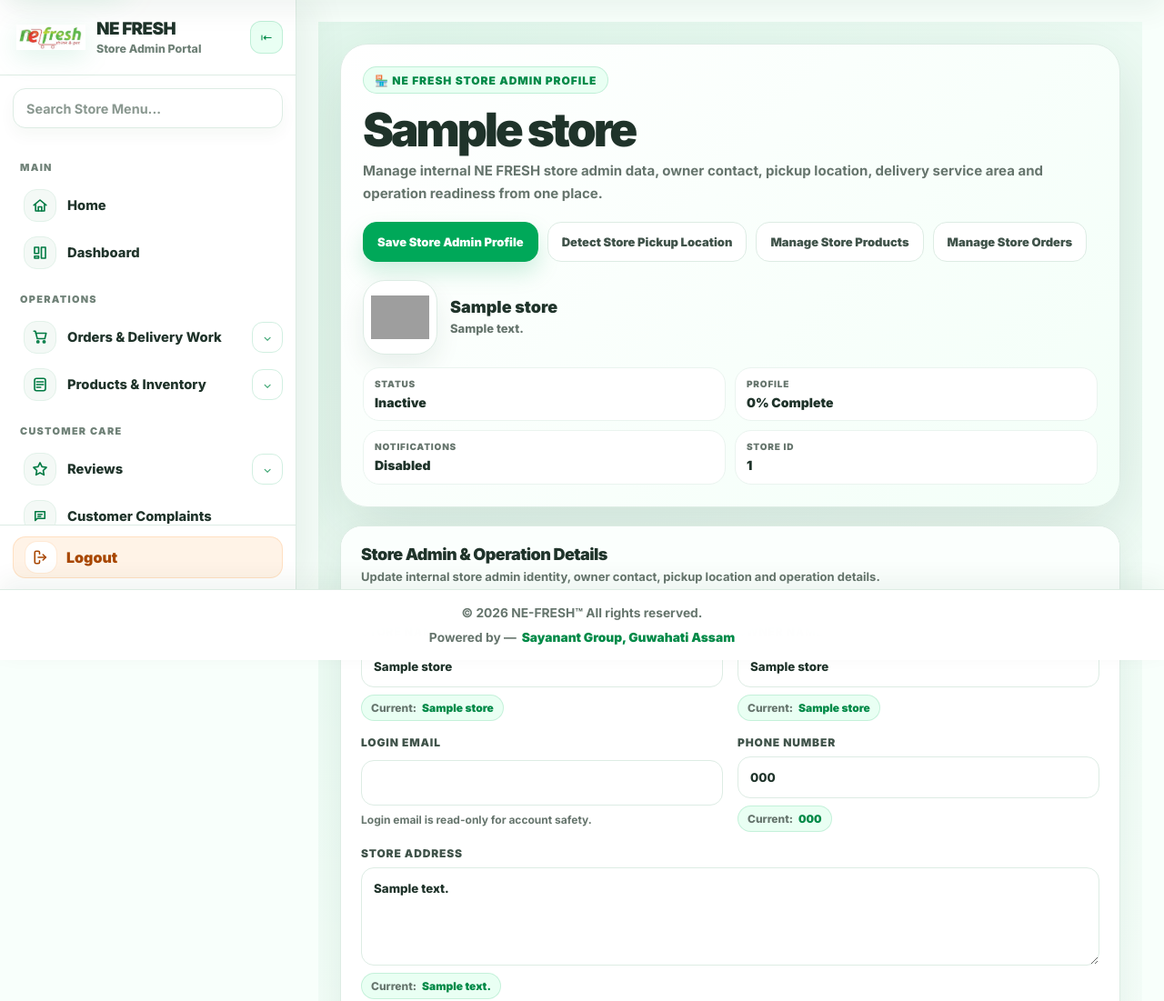
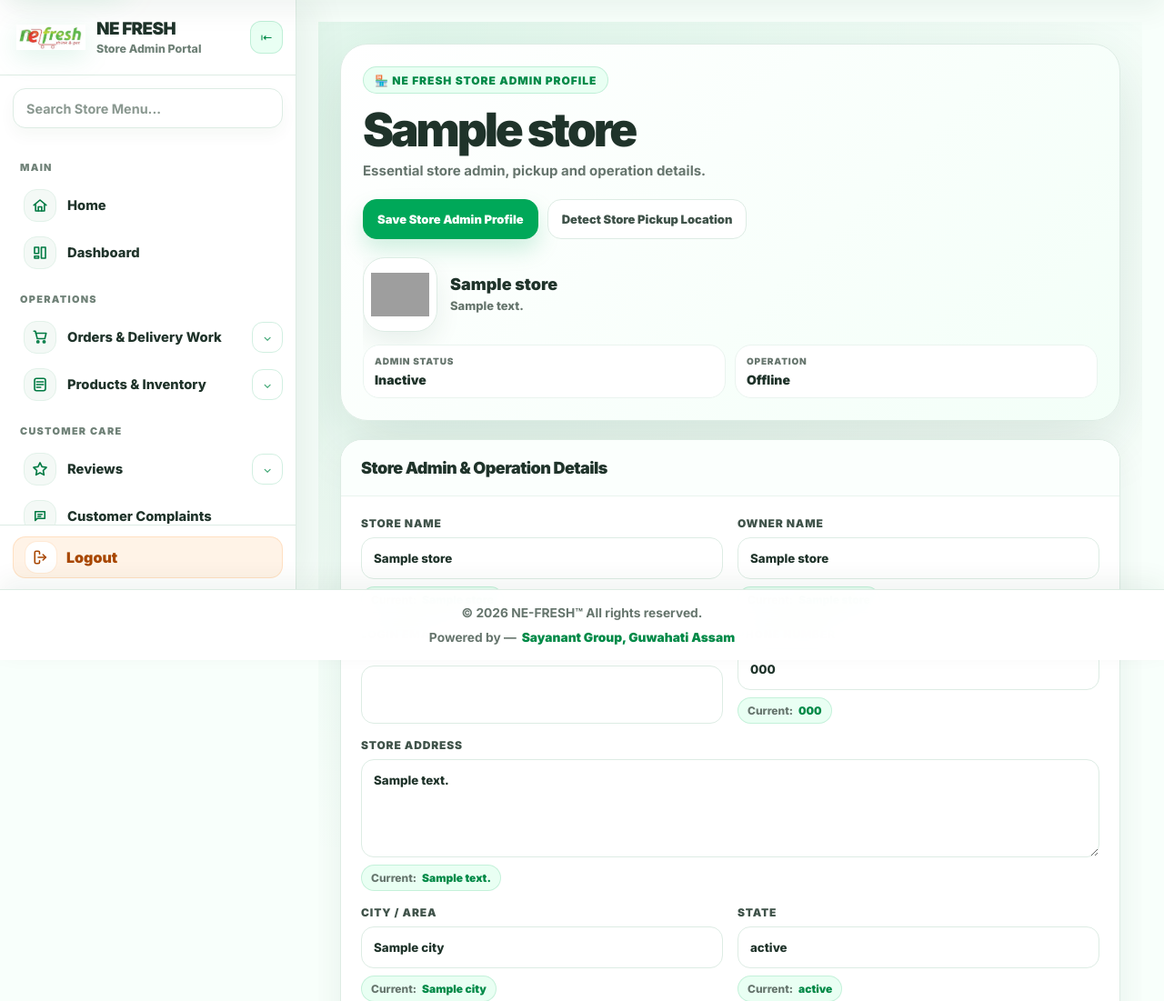
Before and after one commit to rahulbaruah098/NE-FRESH, a Flask app: template templates/store_profile.html in a window 1280 px wide. Shown: the part 74-1175 px from the top of the page at 91% size. Run offline with Flask 3, Linux system fonts and the light colour scheme; the template is opened without the code that fills it: most values are stand-ins (such as "Sample title", 1, 10 or a date in 2020); a database or web service that is not in the repository returns one stand-in record (values such as "Sample title"); grey boxes are pictures that could not be loaded.

Commit message:
updated store profile

```diff
--- a/templates/store_profile.html
+++ b/templates/store_profile.html
@@ -3,7 +3,7 @@
 
 {% block title %}Store Admin Profile | NE FRESH Store{% endblock %}
 {% block page_title %}Store Admin Profile{% endblock %}
-{% block page_subtitle %}Manage internal store account details, owner contact, pickup location, delivery area and operation settings.{% endblock %}
+{% block page_subtitle %}Manage only the essential store admin details, pickup location, delivery service area and operation settings.{% endblock %}
 
 {% block content %}
 
@@ -806,40 +806,417 @@
     }
 
     @media(max-width:1280px){.sp-hero,.sp-grid{grid-template-columns:1fr}}@media(max-width:760px){.sp-shell{padding:14px}.sp-hero{padding:18px;border-radius:22px}.sp-form-grid,.sp-status-grid{grid-template-columns:1fr}.sp-section-head{padding:16px}.sp-form,.sp-preview,.sp-completion{padding:16px}.sp-actions .sp-btn,.sp-form .sp-btn,.sp-confirm-actions button{width:100%}.sp-title{font-size:30px}}@media(max-width:430px){.sp-shell{padding:10px}.sp-hero{padding:15px}.sp-logo{width:70px;height:70px}.sp-preview-head{align-items:flex-start}}
+
+    /* ===== Clean essential profile layout + cross-device responsive fixes ===== */
+    .nf-store-profile-page{
+      max-width:100%;
+      overflow-x:hidden;
+      -webkit-text-size-adjust:100%;
+      text-size-adjust:100%;
+    }
+
+    .sp-shell{
+      width:100%;
+      max-width:1680px;
+      min-width:0;
+      padding:clamp(12px,2vw,24px);
+      padding-left:max(clamp(12px,2vw,24px), env(safe-area-inset-left, 0px));
+      padding-right:max(clamp(12px,2vw,24px), env(safe-area-inset-right, 0px));
+    }
+
+    .sp-stack,
+    .sp-card,
+    .sp-hero,
+    .sp-grid,
+    .sp-form,
+    .sp-form-grid,
+    .sp-field,
+    .sp-delivery-box,
+    .sp-delivery-map-card,
+    .sp-map-toolbar,
+    .sp-map-actions{
+      min-width:0;
+      max-width:100%;
+    }
+
+    .sp-grid{
+      grid-template-columns:1fr!important;
+    }
+
+    .sp-form-grid{
+      grid-template-columns:repeat(2,minmax(0,1fr));
+    }
+
+    .sp-hero{
+      grid-template-columns:minmax(0,1fr) minmax(280px,420px);
+      align-items:center;
+    }
+
+    .sp-actions{
+      min-width:0;
+    }
+
+    .sp-actions .sp-btn{
+      max-width:100%;
+      min-width:0;
+      white-space:normal;
+      text-align:center;
+    }
+
+    .sp-current{
+      width:fit-content;
+      max-width:100%;
+      overflow-wrap:anywhere;
+    }
+
+    .sp-current strong,
+    .sp-store-name,
+    .sp-store-sub,
+    .sp-info-row strong,
+    .sp-copy,
+    .sp-help{
+      overflow-wrap:anywhere;
+      word-break:break-word;
+    }
+
+    .sp-delivery-box{
+      grid-column:1/-1;
+    }
+
+    #storeDeliveryMap{
+      min-height:320px;
+      max-height:520px;
+    }
+
+    @media(max-width:1280px){
+      .sp-hero{
+        grid-template-columns:1fr;
+      }
+
+      .sp-grid{
+        grid-template-columns:1fr!important;
+      }
+    }
+
+    @media(max-width:900px){
+      .sp-form-grid{
+        grid-template-columns:1fr;
+      }
+
+      .sp-switch-grid{
+        grid-template-columns:1fr;
+      }
+
+      .sp-map-toolbar{
+        display:grid;
+        grid-template-columns:1fr;
+        align-items:start;
+      }
+
+      .sp-map-actions{
+        display:grid;
+        grid-template-columns:repeat(2,minmax(0,1fr));
+        width:100%;
+      }
+
+      .sp-map-btn{
+        width:100%;
+      }
+    }
+
+    @media(max-width:760px){
+      .sp-shell{
+        padding:12px;
+        padding-left:max(12px, env(safe-area-inset-left, 0px));
+        padding-right:max(12px, env(safe-area-inset-right, 0px));
+      }
+
+      .sp-stack{
+        gap:14px;
+      }
+
+      .sp-hero{
+        padding:16px;
+        border-radius:22px;
+        gap:16px;
+      }
+
+      .sp-title{
+        font-size:clamp(27px,9vw,36px);
+        letter-spacing:-.05em;
+      }
+
+      .sp-copy{
+        font-size:13.5px;
+        line-height:1.55;
+      }
+
+      .sp-actions{
+        display:grid;
+        grid-template-columns:1fr;
+        gap:9px;
+      }
+
+      .sp-logo-row{
+        align-items:flex-start;
+      }
+
+      .sp-logo{
+        width:64px;
+        height:64px;
+        min-width:64px;
+        border-radius:20px;
+      }
+
+      .sp-status-grid{
+        grid-template-columns:repeat(2,minmax(0,1fr));
+        gap:8px;
+      }
+
+      .sp-section-head,
+      .sp-form,
+      .sp-delivery-head,
+      .sp-delivery-body{
+        padding:15px;
+      }
+
+      .sp-delivery-box,
+      .sp-delivery-map-card{
+        border-radius:20px;
+      }
+
+      #storeDeliveryMap{
+        height:min(58vh,360px);
+        min-height:300px;
+      }
+
+      .sp-map-actions{
+        grid-template-columns:repeat(2,minmax(0,1fr));
+        gap:8px;
+      }
+
+      .sp-check-row{
+        display:grid;
+        grid-template-columns:repeat(2,minmax(0,1fr));
+        gap:8px;
+      }
+
+      .sp-check{
+        justify-content:flex-start;
+        width:100%;
+      }
+    }
+
+    @media(max-width:430px){
+      .sp-shell{
+        padding:10px;
+        padding-left:max(10px, env(safe-area-inset-left, 0px));
+        padding-right:max(10px, env(safe-area-inset-right, 0px));
+      }
+
+      .sp-hero{
+        padding:14px;
+        border-radius:20px;
+      }
+
+      .sp-kicker{
+        width:100%;
+        justify-content:center;
+        text-align:center;
+        white-space:normal;
+      }
+
+      .sp-logo-row{
+        display:grid;
+        grid-template-columns:60px minmax(0,1fr);
+        gap:12px;
+      }
+
+      .sp-logo{
+        width:60px;
+        height:60px;
+        min-width:60px;
+        border-radius:18px;
+      }
+
+      .sp-status-grid,
+      .sp-map-actions,
+      .sp-check-row{
+        grid-template-columns:1fr;
+      }
+
+      .sp-switch-card{
+        display:grid;
+        grid-template-columns:1fr auto;
+        align-items:start;
+        padding:13px;
+      }
+
+      .sp-section-title{
+        font-size:17px;
+      }
+
+      .sp-section-sub,
+      .sp-help{
+        font-size:12px;
+      }
+
+      #storeDeliveryMap{
+        height:min(54vh,330px);
+        min-height:280px;
+      }
+    }
+
+
+    /* ===== Final compact responsive fixes for app/mobile/tablet/desktop ===== */
+    .sp-hero > div,
+    .sp-hero > aside,
+    .sp-hero aside,
+    .sp-status-grid,
+    .sp-status-pill,
+    .sp-status-pill strong{
+      min-width:0;
+      max-width:100%;
+    }
+
+    .sp-hero aside{
+      overflow:hidden;
+    }
+
+    .sp-status-pill{
+      overflow:hidden;
+    }
+
+    .sp-status-pill strong{
+      display:block;
+      overflow-wrap:anywhere;
+      word-break:break-word;
+    }
+
+    .sp-section-sub,
+    .sp-delivery-sub,
+    .sp-map-toolbar-sub,
+    .sp-zone-help,
+    .sp-zone-counter small{
+      display:none!important;
+    }
+
+    .sp-check-row{
+      display:flex!important;
+      flex-wrap:wrap!important;
+      align-items:center!important;
+      gap:8px!important;
+    }
+
+    .sp-check{
+      width:auto!important;
+      min-width:70px;
+      min-height:34px;
+      flex:0 0 auto;
+      justify-content:flex-start;
+      gap:8px;
+      padding:7px 11px;
+      border-radius:999px;
+      line-height:1;
+      white-space:nowrap;
+    }
+
+    .sp-check input{
+      width:15px;
+      height:15px;
+      min-width:15px;
+      margin:0;
+      accent-color:var(--green);
+    }
+
+    @media(max-width:1280px){
+      .sp-hero{
+        grid-template-columns:1fr!important;
+      }
+    }
+
+    @media(max-width:900px){
+      .sp-hero{
+        align-items:start;
+      }
+
+      .sp-status-grid{
+        grid-template-columns:repeat(2,minmax(0,1fr))!important;
+      }
+    }
+
+    @media(max-width:760px){
+      .sp-copy{
+        display:none;
+      }
+
+      .sp-check-row{
+        display:flex!important;
+        grid-template-columns:none!important;
+        gap:8px!important;
+      }
+
+      .sp-check{
+        min-width:64px;
+        width:auto!important;
+        padding:7px 10px;
+        font-size:12px;
+      }
+
+      .sp-switch-card > div > span{
+        font-size:11.5px;
+        line-height:1.35;
+      }
+    }
+
+    @media(max-width:430px){
+      .sp-status-grid{
+        grid-template-columns:repeat(2,minmax(0,1fr))!important;
+      }
+
+      .sp-check-row{
+        display:flex!important;
+        grid-template-columns:none!important;
+      }
+
+      .sp-check{
+        min-width:58px;
+        padding:7px 9px;
+        font-size:11.5px;
+      }
+    }
+
+    @media(max-width:360px){
+      .sp-status-grid{
+        grid-template-columns:1fr!important;
+      }
+
+      .sp-check{
+        min-width:54px;
+      }
+    }
+
+
   </style>
 
   <div class="sp-shell"><div class="sp-stack">
     <section class="sp-hero">
-      <div><span class="sp-kicker">🏪 NE FRESH Store Admin Profile</span><h1 class="sp-title">{{ store.store_name or 'Store Profile' }}</h1><p class="sp-copy">Manage internal NE FRESH store admin data, owner contact, pickup location, delivery service area and operation readiness from one place.</p><div class="sp-actions"><button class="sp-btn sp-btn-primary" type="button" data-submit-profile>Save Store Admin Profile</button><button class="sp-btn" type="button" id="spUseLocation">Detect Store Pickup Location</button><a class="sp-btn" href="{{ url_for('store_products') }}">Manage Store Products</a><a class="sp-btn" href="{{ url_for('store_orders') }}">Manage Store Orders</a></div></div>
-      <aside><div class="sp-logo-row"><div class="sp-logo">{% if store.logo_path %}<img src="/{{ store.logo_path }}" alt="{{ store.store_name }}">{% else %}{{ (store.store_name or 'S')[:1]|upper }}{% endif %}</div><div><div class="sp-store-name">{{ store.store_name or 'Store name not added' }}</div><div class="sp-store-sub">{{ store.address or 'Store address not updated yet.' }}</div></div></div><div class="sp-status-grid"><div class="sp-status-pill"><span>Status</span><strong>{{ 'Active' if store.is_active else 'Inactive' }}</strong></div><div class="sp-status-pill"><span>Profile</span><strong>{{ completion.percent|default(0) }}% Complete</strong></div><div class="sp-status-pill"><span>Notifications</span><strong>{{ 'Enabled' if settings.enabled else 'Disabled' }}</strong></div><div class="sp-status-pill"><span>Store ID</span><strong>{{ store.id or store._id }}</strong></div></div></aside>
+      <div><span class="sp-kicker">🏪 NE FRESH Store Admin Profile</span><h1 class="sp-title">{{ store.store_name or 'Store Admin Profile' }}</h1><p class="sp-copy">Essential store admin, pickup and operation details.</p><div class="sp-actions"><button class="sp-btn sp-btn-primary" type="button" data-submit-profile>Save Store Admin Profile</button><button class="sp-btn" type="button" id="spUseLocation">Detect Store Pickup Location</button></div></div>
+      <aside><div class="sp-logo-row"><div class="sp-logo">{% if store.logo_path %}<img src="/{{ store.logo_path }}" alt="{{ store.store_name }}">{% else %}{{ (store.store_name or 'S')[:1]|upper }}{% endif %}</div><div><div class="sp-store-name">{{ store.store_name or 'Store name not added' }}</div><div class="sp-store-sub">{{ store.address or 'Store address not updated yet.' }}</div></div></div><div class="sp-status-grid"><div class="sp-status-pill"><span>Admin Status</span><strong>{{ 'Active' if store.is_active else 'Inactive' }}</strong></div><div class="sp-status-pill"><span>Operation</span><strong>{{ 'Online' if store.is_online|default(store.is_open|default(1))|int else 'Offline' }}</strong></div></div></aside>
     </section>
 
     <section class="sp-grid">
       <div class="sp-card">
-        <div class="sp-section-head"><h2 class="sp-section-title">Store Admin & Operation Details</h2><p class="sp-section-sub">Update internal store admin identity, owner contact, pickup location and operation details.</p></div>
+        <div class="sp-section-head"><h2 class="sp-section-title">Store Admin & Operation Details</h2></div>
         <form class="sp-form" id="storeProfileForm" method="post" action="{{ url_for('store_profile_update') }}" enctype="multipart/form-data">
           <div class="sp-form-grid">
             <div class="sp-field"><label>Store Name</label><input class="sp-input" name="store_name" value="{{ store.store_name or '' }}" required><div class="sp-current">Current: <strong>{{ store.store_name or '—' }}</strong></div></div>
             <div class="sp-field"><label>Owner Name</label><input class="sp-input" name="owner_name" value="{{ owner.name or store.owner_name or '' }}" required><div class="sp-current">Current: <strong>{{ owner.name or store.owner_name or '—' }}</strong></div></div>
-            <div class="sp-field"><label>Login Email</label><input class="sp-input" value="{{ owner.email or '' }}" readonly><div class="sp-help">Login email is read-only for account safety.</div></div>
+            <div class="sp-field"><label>Login Email</label><input class="sp-input" value="{{ owner.email or '' }}" readonly></div>
             <div class="sp-field"><label>Phone Number</label><input class="sp-input" name="phone" value="{{ owner.phone or store.phone or '' }}" required><div class="sp-current">Current: <strong>{{ owner.phone or store.phone or '—' }}</strong></div></div>
             <div class="sp-field full"><label>Store Address</label><textarea class="sp-textarea" name="address" required>{{ store.address or '' }}</textarea><div class="sp-current">Current: <strong>{{ store.address or '—' }}</strong></div></div>
 
-<div class="sp-field full">
-  <label>Admin-only Store Note</label>
-  <textarea
-    class="sp-textarea"
-    name="profile_intro"
-    maxlength="180"
-    placeholder="Example: Fresh groceries, daily essentials and quality products delivered from our store.">{{ store.profile_intro or '' }}</textarea>
-  <div class="sp-current">
-    Current intro:
-    <strong>{{ store.profile_intro or 'Not added' }}</strong>
-  </div>
-  <div class="sp-help">
-    This note is for NE FRESH admin/store reference only. It does not display on the customer product UI.
-  </div>
-</div>
+<input type="hidden" name="profile_intro" value="{{ store.profile_intro or '' }}">
 
            <div class="sp-field">
   <label>City / Area</label>
@@ -859,16 +1236,6 @@
   <div class="sp-current">Current: <strong>{{ store.pincode or '—' }}</strong></div>
 </div>
 
-<div class="sp-field full">
-  <label>Admin-controlled Delivery Fee Rule</label>
-  <div class="sp-current">
-    Delivery fee, distance slabs, free delivery amount, minimum delivery order and in-house delivery earning rules are controlled only by NE FRESH Admin.
-  </div>
-  <div class="sp-help">
-    Store can manage pickup location and delivery service area only. Pricing settings are admin-only controls.
-  </div>
-</div>
-
 <div class="sp-field">
   <label>Latitude</label>
   <input class="sp-input" id="storeLatitude" name="latitude" value="{{ store.latitude if store.latitude is not none else '' }}">
@@ -885,9 +1252,6 @@
   <div class="sp-delivery-head">
     <div>
       <h3 class="sp-delivery-title">Store Operation & Delivery Service Area</h3>
-      <p class="sp-delivery-sub">
-        Control whether this store can operate and define the exact delivery service area on the map.
-      </p>
     </div>
   </div>
 
@@ -899,7 +1263,7 @@
       <label class="sp-switch-card">
         <div>
           <strong>Store Operational Status</strong>
-          <span>Online means this store can accept eligible customer orders. Offline blocks new checkout for this store.</span>
+          <span>Allow or stop new customer orders.</span>
         </div>
         <span class="sp-toggle">
           <input type="checkbox" name="is_online" value="1" {{ 'checked' if store_online == 1 else '' }}>
@@ -910,7 +1274,7 @@
       <label class="sp-switch-card">
         <div>
           <strong>Delivery Service Enabled</strong>
-          <span>Enable only after drawing a valid delivery service area with at least 3 boundary points.</span>
+          <span>Use with a completed service area.</span>
         </div>
         <span class="sp-toggle">
           <input type="checkbox" id="deliveryEnabledToggle" name="delivery_enabled" value="1" {{ 'checked' if delivery_on == 1 else '' }}>
@@ -931,9 +1295,6 @@
       <div class="sp-map-toolbar">
         <div>
           <div class="sp-map-toolbar-title">Delivery Service Area Map</div>
-          <div class="sp-map-toolbar-sub">
-            Click around the actual serviceable area to create boundary points. Minimum 3 points are required.
-          </div>
         </div>
 
         <div class="sp-map-actions">
@@ -947,17 +1308,9 @@
       <div id="storeDeliveryMap"></div>
 
       <div class="sp-zone-tools">
-        <div class="sp-zone-help">
-          <div class="sp-zone-help-icon">i</div>
-          <div>
-            Click map points around the actual delivery service area. Use Undo Point to remove the last point,
-            or click a point marker to remove a specific point.
-          </div>
-        </div>
-
         <div class="sp-zone-counter">
           <span id="zonePointCount">0 points added</span>
-          <small>Orders will be allowed only inside this drawn service area.</small>
+
         </div>
 
         <div id="zoneStatus" class="sp-zone-status bad">
@@ -978,26 +1331,6 @@
         </form>
       </div>
 
-      <aside class="sp-side-stack">
-        <div class="sp-card"><div class="sp-section-head"><h2 class="sp-section-title">Store Internal Admin Summary</h2><p class="sp-section-sub">Internal summary for store/admin reference only. This is not a customer store catalog page.</p></div><div class="sp-preview"><div class="sp-preview-box">
-          <div class="sp-banner-preview">
-  {% if store.banner_path %}
-    <img src="/{{ store.banner_path }}" alt="{{ store.store_name or 'Store banner' }}">
-  {% elif store.logo_path %}
-    <img src="/{{ store.logo_path }}" alt="{{ store.store_name or 'Store image' }}">
-  {% else %}
-    <div class="sp-banner-fallback">
-      {{ store.profile_intro or store.description or 'Fresh groceries and daily essentials from this store.' }}
-    </div>
-  {% endif %}
-</div>
-
-<div class="sp-intro-preview">
-  {{ store.profile_intro or store.description or 'Admin-only store note not added yet.' }}
-</div>
-          <div class="sp-preview-head"><div class="sp-preview-logo">{% if store.logo_path %}<img src="/{{ store.logo_path }}" alt="{{ store.store_name }}">{% else %}{{ (store.store_name or 'S')[:1]|upper }}{% endif %}</div><div><div class="sp-preview-title">{{ store.store_name or 'Store name not added' }}</div><div class="sp-preview-meta">{{ store.description or 'No store description added yet.' }}</div></div></div><div><div class="sp-info-row"><span>Owner</span><strong>{{ owner.name or store.owner_name or '—' }}</strong></div><div class="sp-info-row"><span>Phone</span><strong>{{ owner.phone or store.phone or '—' }}</strong></div><div class="sp-info-row"><span>Email</span><strong>{{ owner.email or '—' }}</strong></div><div class="sp-info-row"><span>Address</span><strong>{{ store.address or '—' }}</strong></div><div class="sp-info-row"><span>Coordinates</span><strong>{% if store.latitude is not none and store.longitude is not none %}{{ store.latitude }}, {{ store.longitude }}{% else %}Missing{% endif %}</strong></div><div class="sp-info-row"><span>Timing</span><strong>{{ store.opening_time or '—' }} - {{ store.closing_time or '—' }}</strong></div><div class="sp-info-row"><span>Delivery</span><strong>{{ 'Available' if store.delivery_available|default(true) else 'Not Available' }}</strong></div></div></div></div></div>
-        <div class="sp-card"><div class="sp-section-head"><h2 class="sp-section-title">Store Admin Data Completion</h2><p class="sp-section-sub">Checklist for complete internal store admin data.</p></div><div class="sp-completion"><div class="sp-progress-head"><div><div class="sp-progress-label">Completion</div><div class="sp-help">{{ completion.done|default(0) }} of {{ completion.total|default(0) }} items completed</div></div><div class="sp-progress-value">{{ completion.percent|default(0) }}%</div></div><div class="sp-progress-track"><div class="sp-progress-fill"></div></div><div class="sp-checklist">{% if checklist %}{% for item in checklist %}<div class="sp-check-item {{ '' if item.done else 'missing' }}"><div class="sp-check-icon">{{ '✓' if item.done else '!' }}</div><div>{{ item.label }}</div></div>{% endfor %}{% else %}<div class="sp-check-item missing"><div class="sp-check-icon">!</div><div>Checklist not available.</div></div>{% endif %}</div></div></div>
-      </aside>
     </section>
   </div></div>
 
```
